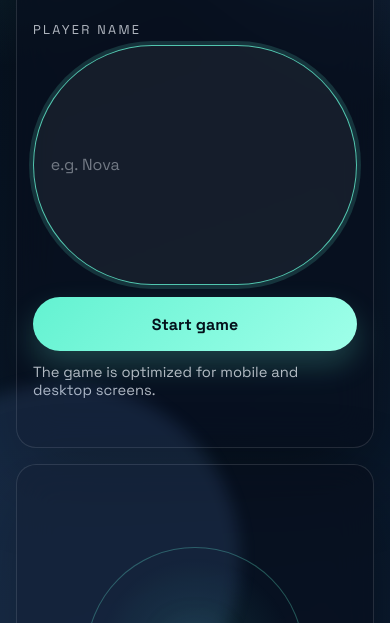
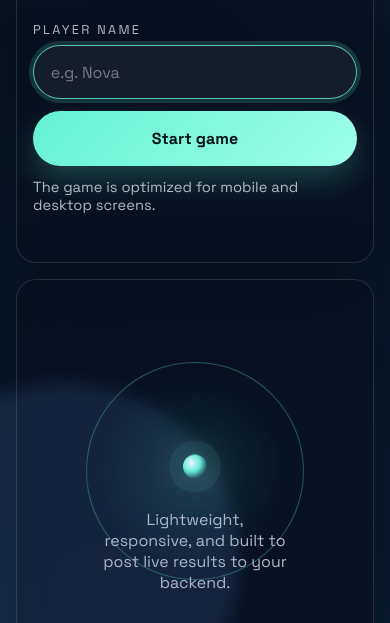
Before and after one commit to nsrzmn/fairplay-gamified-game, a website built with Vite: page index.html in a window 390 px wide. Shown: the part 221-844 px from the top of the page. Built offline with nearby package versions, Linux system fonts and the light colour scheme; no server answers.

Commit message:
feat: adjust text input flex properties for better responsiveness

```diff
--- a/src/style.css
+++ b/src/style.css
@@ -154,7 +154,8 @@ h1 {
 }
 
 .text-input {
-  flex: 1 1 240px;
+  flex: 1 1 auto;
+  min-width: 0;
   min-height: 3.4rem;
   border: 1px solid var(--line);
   border-radius: 999px;
```
